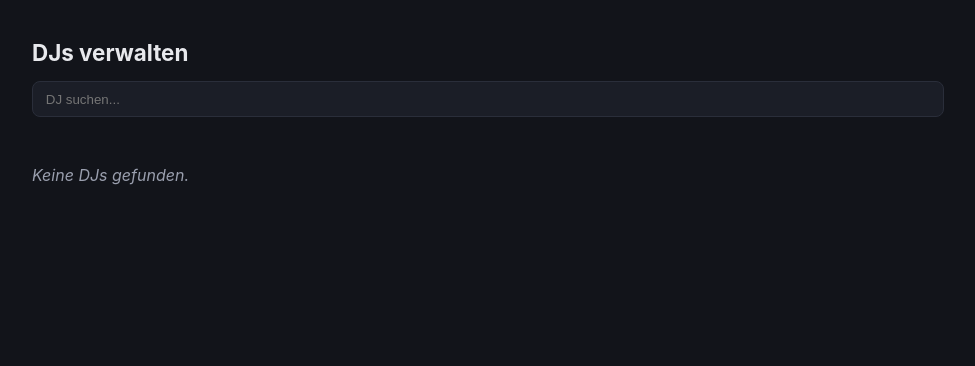
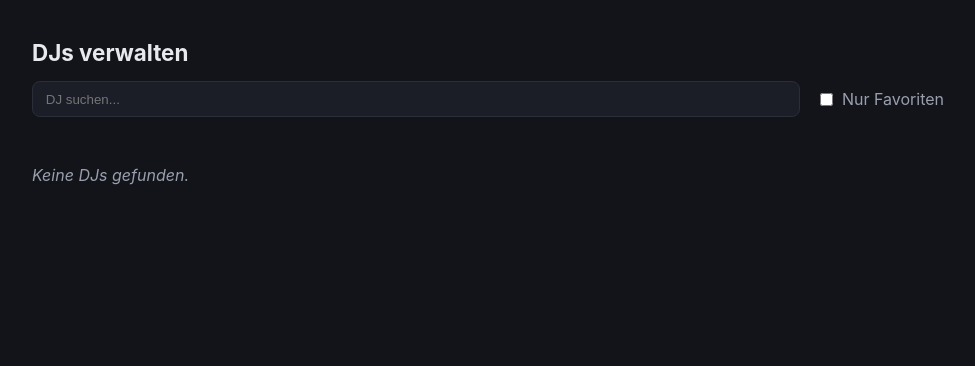
Before and after one commit to steven-streller/BaseAlert, a FastAPI app: template app/templates/djs.html in a window 1280 px wide. Shown: the part 54-420 px from the top of the page, without its empty margins (152-1127 px from the left). Run offline with FastAPI, Linux system fonts and the light colour scheme; the template is opened without the code that fills it, so the values that code supplies are empty; parts of the project's set-up code (start-up, migrations or seed data) failed here and were passed over.

Commit message:
feat: add favorites-only filter to the DJs page (#30)

```diff
--- a/app/main.py
+++ b/app/main.py
@@ -242,13 +242,15 @@ def _dj_station_map(session: Session) -> dict[int, list[Station]]:
     return mapping
 
 
-def _dj_rows(session: Session, user_id: int, q: str) -> list[dict]:
+def _dj_rows(session: Session, user_id: int, q: str, favorites_only: bool = False) -> list[dict]:
     query = select(Dj)
     if q:
         query = query.where(Dj.name.ilike(f"%{q}%"))
     djs = sorted(session.exec(query).all(), key=lambda d: d.name.lower())
     station_map = _dj_station_map(session)
     favorite_ids = set(session.exec(select(Favorite.dj_id).where(Favorite.user_id == user_id)).all())
+    if favorites_only:
+        djs = [dj for dj in djs if dj.id in favorite_ids]
     return [
         {
             "dj": dj,
@@ -260,18 +262,30 @@ def _dj_rows(session: Session, user_id: int, q: str) -> list[dict]:
 
 
 @app.get("/djs")
-def djs_page(request: Request, q: str = "", current_user: User = Depends(require_user)):
+def djs_page(
+    request: Request, q: str = "", favorites_only: bool = False, current_user: User = Depends(require_user)
+):
     with Session(engine) as session:
-        rows = _dj_rows(session, current_user.id, q)
+        rows = _dj_rows(session, current_user.id, q, favorites_only)
     return templates.TemplateResponse(
-        "djs.html", {"request": request, "active": "djs", "current_user": current_user, "rows": rows, "q": q}
+        "djs.html",
+        {
+            "request": request,
+            "active": "djs",
+            "current_user": current_user,
+            "rows": rows,
+            "q": q,
+            "favorites_only": favorites_only,
+        },
     )
 
 
 @app.get("/djs/list")
-def djs_list(request: Request, q: str = "", current_user: User = Depends(require_user)):
+def djs_list(
+    request: Request, q: str = "", favorites_only: bool = False, current_user: User = Depends(require_user)
+):
     with Session(engine) as session:
-        rows = _dj_rows(session, current_user.id, q)
+        rows = _dj_rows(session, current_user.id, q, favorites_only)
     return templates.TemplateResponse("_dj_list.html", {"request": request, "rows": rows})
 
 
--- a/app/static/style.css
+++ b/app/static/style.css
@@ -464,5 +464,25 @@ button.secondary {
     margin-bottom: 1rem;
 }
 
+#dj-filters {
+    display: flex;
+    align-items: center;
+    gap: 1rem;
+}
+
+#dj-filters .search-box {
+    flex: 1;
+}
+
+.favorites-only-toggle {
+    display: flex;
+    align-items: center;
+    gap: 0.4rem;
+    margin-bottom: 1rem;
+    white-space: nowrap;
+    color: var(--text-dim);
+    cursor: pointer;
+}
+
 .empty { color: var(--text-dim); font-style: italic; padding: 1rem 0; }
 .flash { background: #24361f; border: 1px solid #3d5c33; color: #b7e0a0; padding: 0.7rem 1rem; border-radius: 8px; margin-bottom: 1rem; }
--- a/app/templates/djs.html
+++ b/app/templates/djs.html
@@ -2,6 +2,7 @@
 {% block title %}DJs - BaseAlert{% endblock %}
 {% block content %}
 <h1>DJs verwalten</h1>
+<div id="dj-filters">
     <input
         class="search-box"
         type="search"
@@ -12,7 +13,23 @@
         hx-trigger="keyup changed delay:300ms"
         hx-target="#dj-list"
         hx-swap="innerHTML"
+        hx-include="#dj-filters"
     />
+    <label class="favorites-only-toggle">
+        <input
+            type="checkbox"
+            name="favorites_only"
+            value="true"
+            {{ 'checked' if favorites_only else '' }}
+            hx-get="/djs/list"
+            hx-trigger="change"
+            hx-target="#dj-list"
+            hx-swap="innerHTML"
+            hx-include="#dj-filters"
+        />
+        Nur Favoriten
+    </label>
+</div>
 <div id="dj-list">
     {% include "_dj_list.html" %}
 </div>
```
Also changed, not shown: tests/test_favorites_routes.py (+23 -0 lines). Lines whose indentation alone changed are shown as unchanged.
